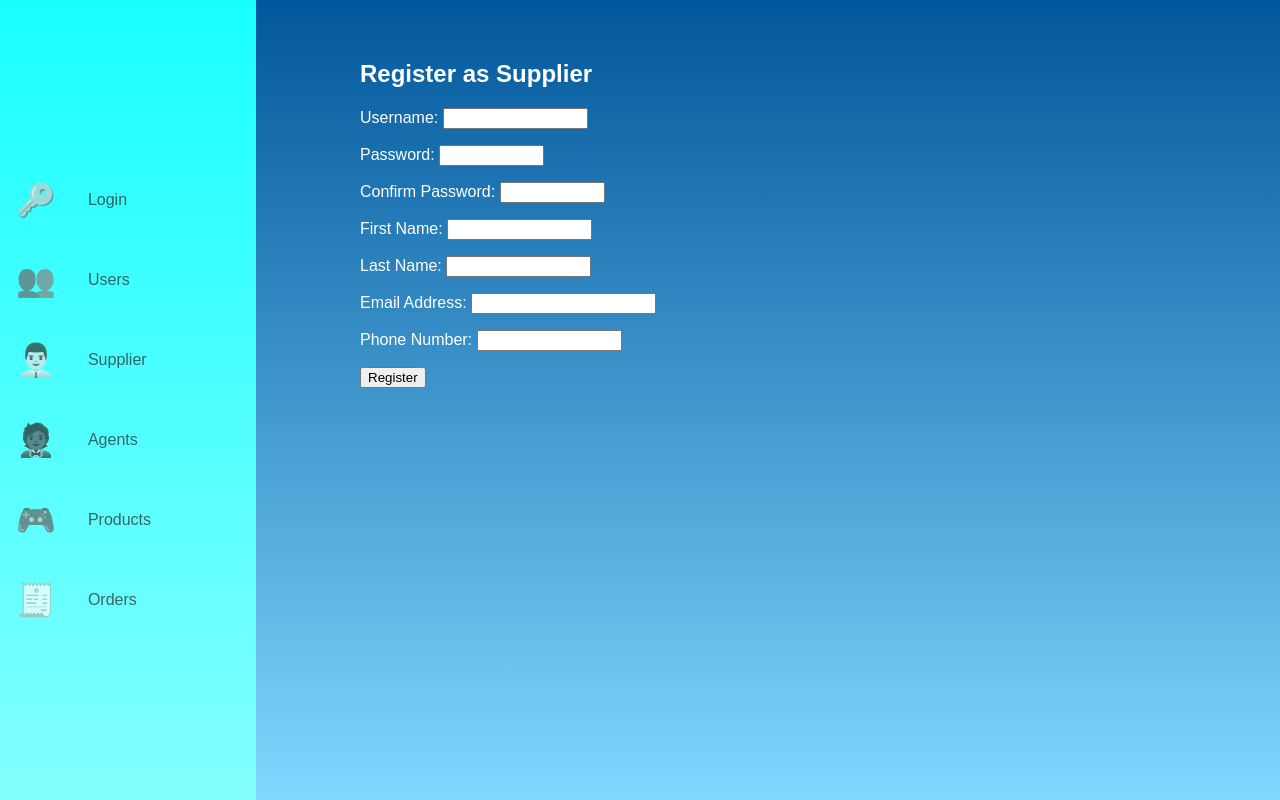
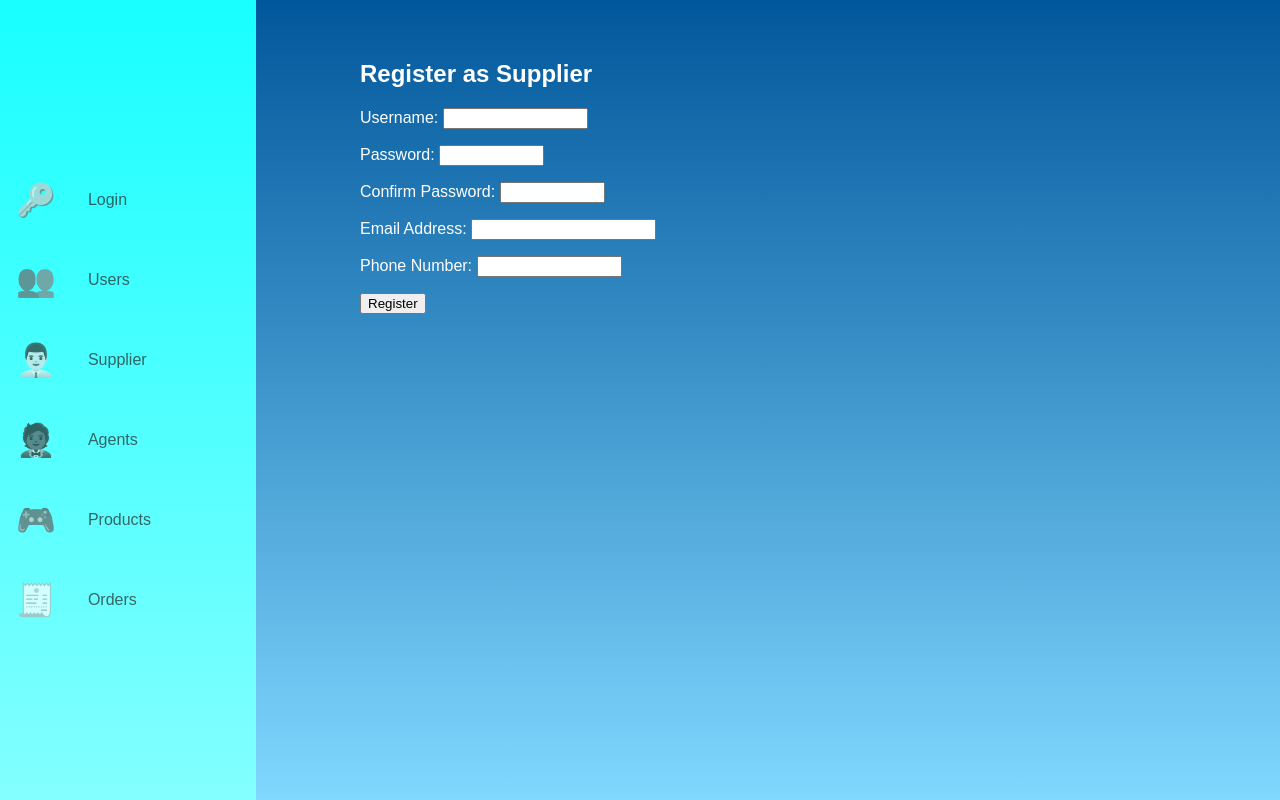
Before and after one commit to Pythoenixx/ProjectPhp, a PHP site: page /Register.php in a window 1280 px wide. Run offline with PHP 8.4, Linux system fonts and the light colour scheme.

Commit message:
Featuring

```diff
--- a/Register.php
+++ b/Register.php
@@ -29,20 +29,6 @@ if (isset($_POST['submitted'])) {
         $errors[] = 'You forgot to enter your password.';
     }
 
-    // Check for a first name.
-    if (empty($_POST['first_name'])) {
-        $errors[] = 'You forgot to enter your first name.';
-    } else {
-        $first_name = $_POST['first_name'];
-    }
-
-    // Check for a last name.
-    if (empty($_POST['last_name'])) {
-        $errors[] = 'You forgot to enter your last name.';
-    } else {
-        $last_name = $_POST['last_name'];
-    }
-
     // Check for an email address.
     if (empty($_POST['email'])) {
         $errors[] = 'You forgot to enter your email address.';
@@ -67,34 +53,23 @@ if (isset($_POST['submitted'])) {
         if (mysqli_num_rows($result) == 0) {
 
             // Insert into users table.
-            $query = "INSERT INTO users (username, password, first_name, last_name, email, phone_number, registration_date, role)
-                      VALUES ('$username', '$password', '$first_name', '$last_name', '$email', '$phone_number', NOW(),  'supplier')";
+            $query = "INSERT INTO users (username, password, email, phone_number, registration_date, role)
+                      VALUES ('$username', '$password', '$email', '$phone_number', NOW(), 'supplier')";
             $result = @mysqli_query($dbc, $query); // Run the query.
             if ($result) { // If it ran OK.
 
                 // Get the last inserted user_id.
                 $user_id = mysqli_insert_id($dbc);
 
-                // Generate the supplier_id.
-                $query = "SELECT MAX(supplier_id) AS max_supplier_id FROM suppliers";
-                $result = mysqli_query($dbc, $query);
-                $row = mysqli_fetch_assoc($result);
-                $max_supplier_id = $row['max_supplier_id'];
-                if ($max_supplier_id >= 8000 && $max_supplier_id <= 8999) {
-                    $supplier_id = $max_supplier_id + 1;
-                } else {
-                    $supplier_id = 8000;
-                }
-
-                // Pad the supplier_id with leading zeros to ensure a minimum of 4 digits.
-                $supplier_id = str_pad($supplier_id, 4, '0', STR_PAD_LEFT);
-
                 // Insert into supplier table.
-                $query = "INSERT INTO suppliers (supplier_id, supplier_name, contact_name, contact_email, contact_phone)
-                          VALUES ('$supplier_id', '$username', '$first_name $last_name', '$email', '$phone_number')";
+                $query = "INSERT INTO suppliers (supplier_name, contact_email, contact_phone)
+                          VALUES ('$username', '$email', '$phone_number')";
                 $result = mysqli_query($dbc, $query);
 
                 if ($result) {
+                    // Get the inserted supplier_id.
+                    $supplier_id = mysqli_insert_id($dbc);
+
                     // Print a success message.
                     echo '<h1 id="mainhead">Thank you!</h1>
                     <p>You are now registered as a supplier.</p><p><br /></p>';
@@ -131,15 +106,12 @@ if (isset($_POST['submitted'])) {
     } // End of if (empty($errors)) IF.
     mysqli_close($dbc); // Close the database connection.
 } // End of the main Submit conditional.
-
 ?>
 <h2>Register as Supplier</h2>
 <form action="register.php" method="post">
     <p>Username: <input type="text" name="username" size="15" maxlength="15" value="<?php if (isset($_POST['username'])) echo $_POST['username']; ?>" /></p>
     <p>Password: <input type="password" name="password1" size="10" maxlength="20" /></p>
     <p>Confirm Password: <input type="password" name="password2" size="10" maxlength="20" /></p>
-    <p>First Name: <input type="text" name="first_name" size="15" maxlength="15" value="<?php if (isset($_POST['first_name'])) echo $_POST['first_name']; ?>" /></p>
-    <p>Last Name: <input type="text" name="last_name" size="15" maxlength="30" value="<?php if (isset($_POST['last_name'])) echo $_POST['last_name']; ?>" /></p>
     <p>Email Address: <input type="text" name="email" size="20" maxlength="40" value="<?php if (isset($_POST['email'])) echo $_POST['email']; ?>" /></p>
     <p>Phone Number: <input type="text" name="phone_number" size="15" maxlength="15" value="<?php if (isset($_POST['phone_number'])) echo $_POST['phone_number']; ?>" /></p>
     <p><input type="submit" name="submit" value="Register" /></p>
--- a/view_users.php
+++ b/view_users.php
@@ -9,7 +9,7 @@ require_once('mysqli.php'); // Connect to the db.
 global $dbc;
 
 // Make the query.
-$query = "SELECT user_id, username, password, first_name, last_name, email, phone_number, role FROM users ORDER BY user_id ASC";
+$query = "SELECT user_id, username, password, email, phone_number, role FROM users ORDER BY user_id ASC";
 $result = mysqli_query($dbc, $query); // Run the query.
 $num = mysqli_num_rows($result) or die('SQL Statement: ' . mysqli_error($dbc));
 
```
